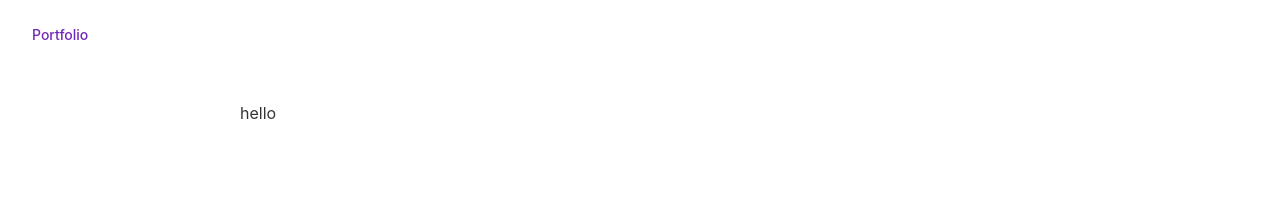
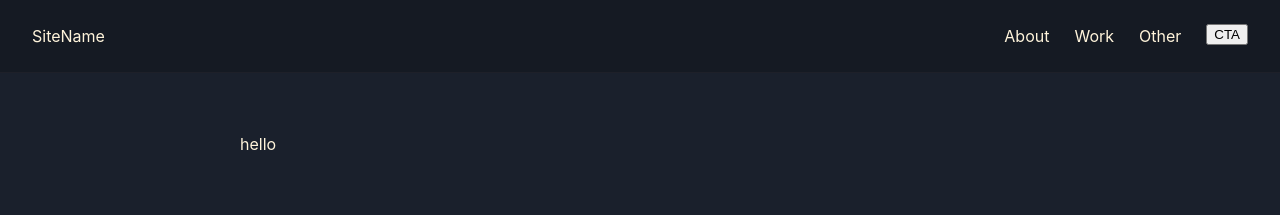
Before and after one commit to BuntyBru/trying-gatsby, a Gatsby site: page / in a window 1280 px wide. Built offline with nearby package versions, Linux system fonts and the light colour scheme; Gatsby itself is replaced by a stand-in of ours.

Commit message:
Added a bit of a layout

```diff
--- /dev/null
+++ b/src/components/NavBar.js
@@ -0,0 +1,16 @@
+import React from "react"
+import Logo from "./NavbarComponents/Logo"
+import CTASection from "./NavbarComponents/CTASection"
+import { navbar } from "../styles/navbar.module.css"
+
+const NavBar = () => {
+  return (
+    <div className={navbar}>
+      <Logo />
+
+      <CTASection />
+    </div>
+  )
+}
+
+export default React.memo(NavBar)
--- /dev/null
+++ b/src/components/NavbarComponents/CTASection.js
@@ -0,0 +1,14 @@
+import React from "react"
+import { ctaSection } from "../../styles/navbar.module.css"
+const CTASection = () => {
+  return (
+    <div className={ctaSection}>
+      <p>About</p>
+      <p>Work</p>
+      <p>Other</p>
+      <button>CTA</button>
+    </div>
+  )
+}
+
+export default CTASection
--- /dev/null
+++ b/src/components/NavbarComponents/Logo.js
@@ -0,0 +1,14 @@
+import React from "react"
+const Logo = () => {
+  return (
+    <p
+      style={{
+        margin: `0px`,
+      }}
+    >
+      SiteName
+    </p>
+  )
+}
+
+export default React.memo(Logo)
--- a/src/components/layout.js
+++ b/src/components/layout.js
@@ -7,24 +7,13 @@
 
 import * as React from "react"
 import { useStaticQuery, graphql } from "gatsby"
-
-import Header from "./header"
+import Navbar from "./Navbar"
 import "../styles/layout.css"
 
 const Layout = ({ children }) => {
-  const data = useStaticQuery(graphql`
-    query SiteTitleQuery {
-      site {
-        siteMetadata {
-          title
-        }
-      }
-    }
-  `)
-
   return (
     <>
-      <Header siteTitle={data.site.siteMetadata?.title || `Title`} />
+      <Navbar />
       <div
         style={{
           margin: `0 auto`,
@@ -32,7 +21,7 @@ const Layout = ({ children }) => {
           padding: `var(--size-gutter)`,
         }}
       >
-        <main>{children}</main>
+        <main className="mainBody">{children}</main>
       </div>
     </>
   )
--- a/src/styles/layout.css
+++ b/src/styles/layout.css
@@ -24,7 +24,9 @@
   --size-content: 54rem;
   --size-gutter: var(--space-5);
   --size-gap: var(--space-6);
+  --light-black: #151a23;
 }
+
 html {
   -webkit-text-size-adjust: 100%;
   box-sizing: border-box;
@@ -42,6 +44,8 @@ body {
   font-weight: normal;
   margin: 0;
   word-wrap: break-word;
+  background-color: #1a202c;
+  color: var(--color-code-bg);
 }
 a {
   background-color: transparent;
@@ -222,3 +226,7 @@ pre tt:before,
 pre tt:after {
   content: none;
 }
+
+.mainBody {
+  padding-top: 100px;
+}
--- /dev/null
+++ b/src/styles/navbar.module.css
@@ -0,0 +1,20 @@
+.navbar {
+  margin: 0 auto;
+  padding: var(--space-4) var(--size-gutter);
+  border-bottom: 0.5px solid #1e2029;
+  background: var(--light-black);
+  position: fixed;
+  width: 100%;
+  display: flex;
+  justify-content: space-between;
+}
+
+.ctaSection {
+  display: flex;
+  gap: 25px;
+  align-items: flex-start;
+}
+
+.ctaSection p {
+  margin: 0px;
+}
```
Also changed, not shown: package.json (+8 -1 lines), 2 other files.
